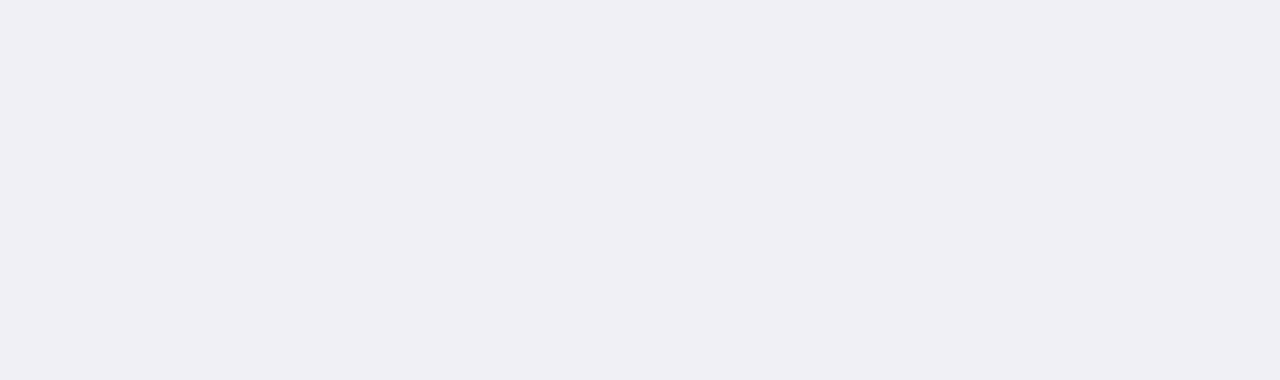
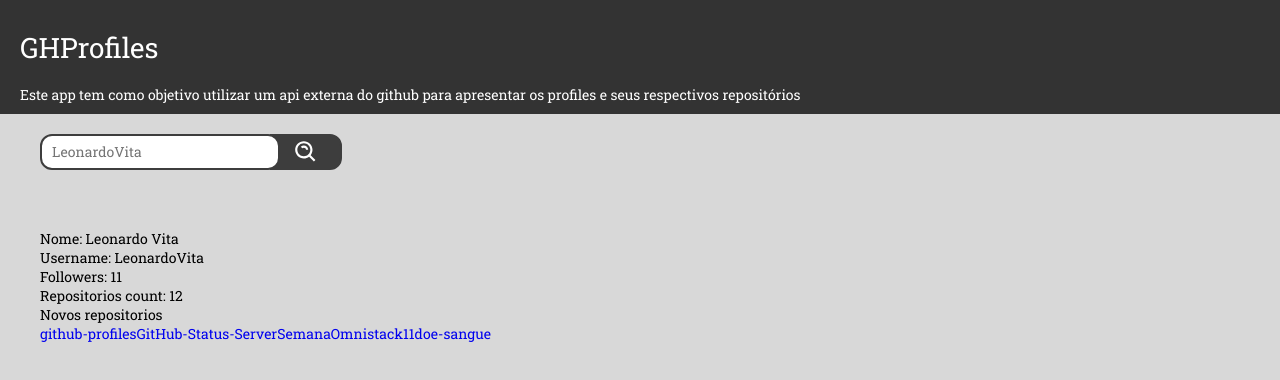
Before and after one commit to LeonardoVita/github-profiles, a React (Create React App) app: page / in a window 1280 px wide. Shown: the top 380 px of the page. Built offline with nearby package versions, Linux system fonts and the light colour scheme.

Commit message:
interface pronta começando interação com api

```diff
--- a/package.json
+++ b/package.json
@@ -6,8 +6,10 @@
     "@testing-library/jest-dom": "^4.2.4",
     "@testing-library/react": "^9.5.0",
     "@testing-library/user-event": "^7.2.1",
+    "axios": "^0.20.0",
     "react": "^16.13.1",
     "react-dom": "^16.13.1",
+    "react-icons": "^3.11.0",
     "react-scripts": "3.4.3"
   },
   "scripts": {
--- a/src/pages/home/index.js
+++ b/src/pages/home/index.js
@@ -1,12 +1,40 @@
 import React from 'react';
+import { BiSearchAlt } from 'react-icons/bi'
 import './styles.css'
 
 
 export default function Home() {
   return (
     <div>
-      <header></header>
+      <header className="header-container">
+        <h1>GHProfiles</h1>
+        <p>Este app tem como objetivo utilizar um api externa do github para apresentar os profiles e seus respectivos repositórios</p>
+      </header>
+      <div className="container">
+        <form action="" >
+          <h2 className="text-label"></h2>
+          <div>
+            <input type="text" placeholder="LeonardoVita" />
+            <button type="submit"><BiSearchAlt className="search-icon" size="26" color="#fff" /></button>
+          </div>
+        </form>
+      </div>
+      <div className="container profile-container">
+        <img src="" alt="" />
+        <div className="info-container">
+          <p>Nome: Leonardo Vita</p>
+          <p>Username: LeonardoVita</p>
+          <p>Followers: 11</p>
+          <p>Repositorios count: 12</p>
+        </div>
+        <div className="rep-container">
+          <h2>Novos repositorios</h2>
+          <a href="#">github-profiles</a>
+          <a href="#">GitHub-Status-Server</a>
+          <a href="#">SemanaOmnistack11</a>
+          <a href="#">doe-sangue</a>
+        </div>
+      </div>
     </div>
-
   )
 }
--- a/src/pages/home/styles.css
+++ b/src/pages/home/styles.css
@@ -0,0 +1,46 @@
+body{
+  background-color: #d8d8d8;
+}
+
+.header-container{
+  color: #fff;
+  background-color: #333;
+  padding: 10px 0 10px 20px;
+}
+
+.text-label{
+  margin: 20px 0 10px 0;
+}
+
+form div{
+  display: flex;
+  margin-bottom: 5vh;
+}
+
+form input{
+  width: 20%;
+
+  position: relative;
+  z-index: 2;
+  height: 36px;
+  color: #333;
+  border: 2px solid #3d3d3d;
+  border-radius: 12px;
+  padding-left: 10px;
+}
+
+form button{
+  display: flex;
+  justify-content: center;
+  align-items: center;
+  height: 36px;
+  width: 6%;
+  transform: translateX(-10px);
+  border: 2px solid #3d3d3d;
+  border-radius: 0 12px 12px 0;
+  background-color: #3d3d3d;
+}
+
+form button:hover .search-icon{
+  transform: scale( 1.1);
+}
```
Also changed, not shown: 1 other file (tests, documents, lock files or other folders).
